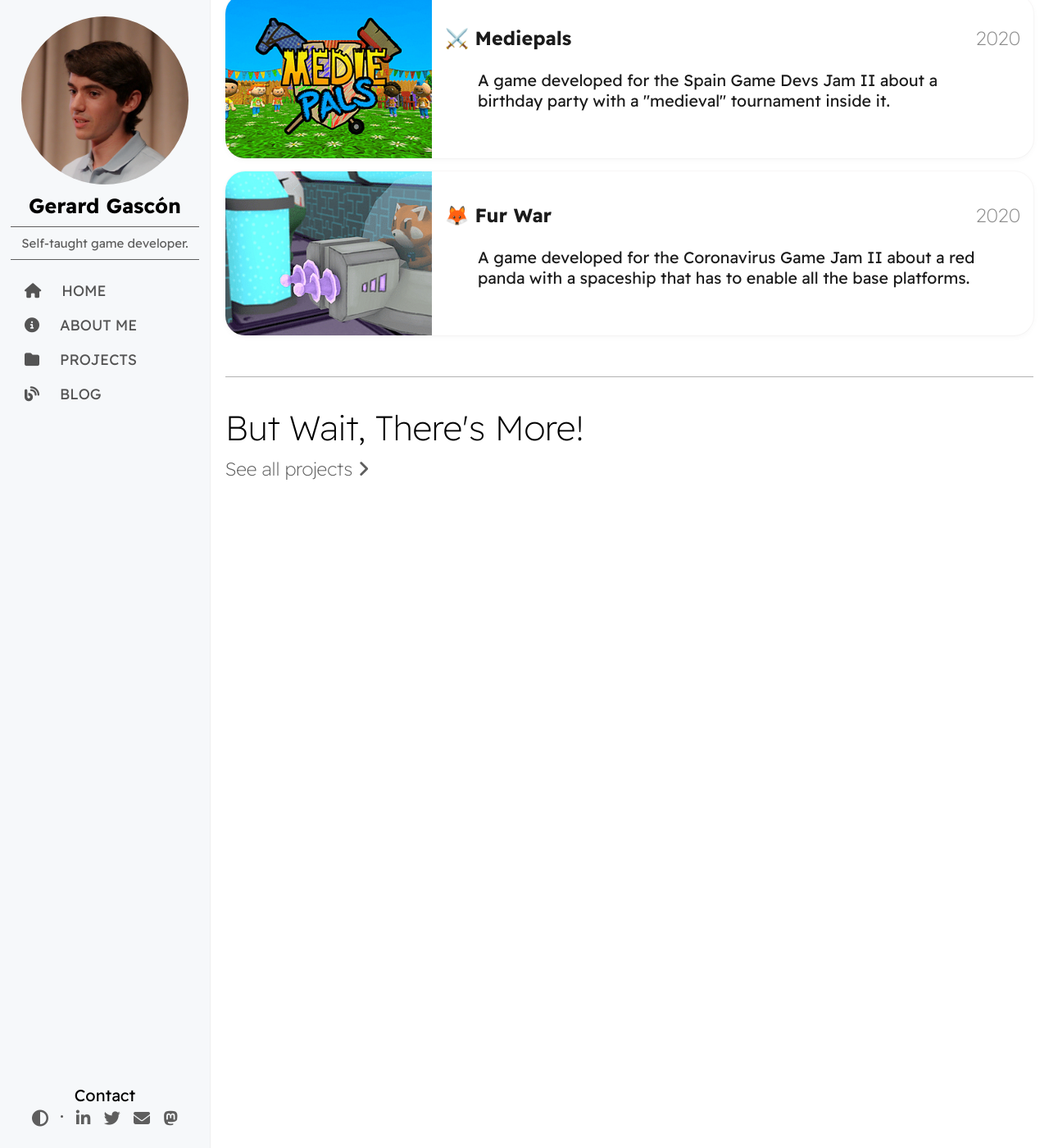
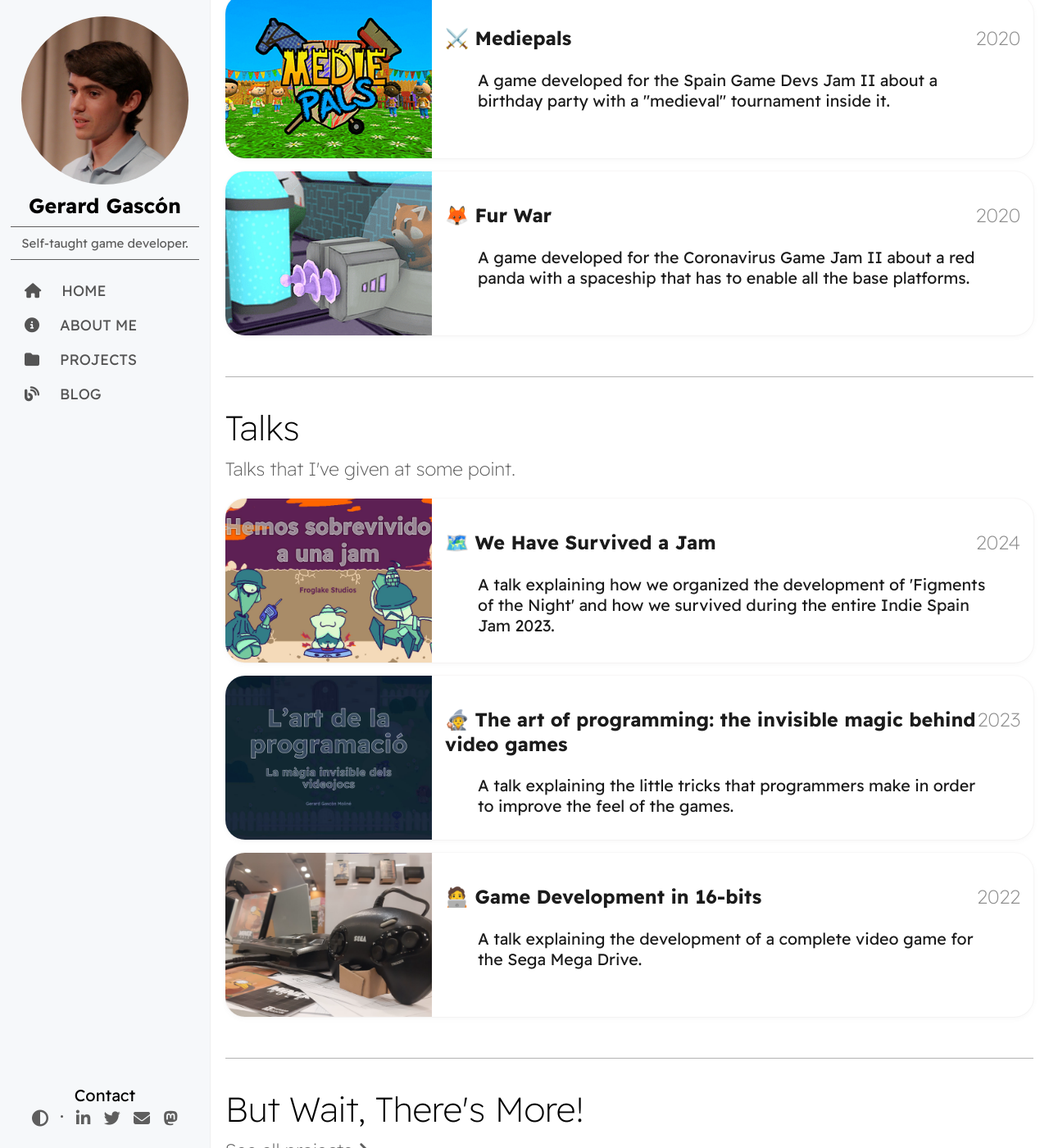
Before and after one commit to GerardGascon/gerardgascon.github.io, a Jekyll site: the page built from projects.html, in a window 1280 px wide and 1400 px high, scrolled down 3713 px. Shown: the whole window at 82% size. Built offline with Jekyll 4.4.1, drawn with Linux system fonts in a browser that asks for light colours; nearby versions of some CDN libraries.

Commit message:
feat: added talks images

```diff
--- a/_talks/2022-03-19-Game-Development-in-16-bits.md
+++ b/_talks/2022-03-19-Game-Development-in-16-bits.md
@@ -1,11 +1,11 @@
 ---
 title: "🧑‍💻 Game Development in 16&#8209;bits"
-image: null
+image: /assets/images/projects/16_bits_talk.png
 release: 2022
 place: Arxiu Comarcal de l'Alt Urgell
-description: null
+description: A talk explaining the development of a complete video game for the Sega Mega Drive.
 short-description: The development of the research.
-remarkable: false
+remarkable: true
 banner: /assets/images/banners/Arxiu.png
 city: La Seu d'Urgell
 download:
--- a/_talks/2023-08-28-The-art-of-programming-the-invisible-magic-behind-video-games.md
+++ b/_talks/2023-08-28-The-art-of-programming-the-invisible-magic-behind-video-games.md
@@ -1,11 +1,11 @@
 ---
 title: "🧙 The art of programming: the invisible magic behind video games"
-image: null
+image: /assets/images/projects/art_of_programming.png
 release: 2023
 place: A l’estiu, recerca’t!
-description: null
+description: A talk explaining the little tricks that programmers make in order to improve the feel of the games.
 short-description: An introduction to game feel.
-remarkable: false
+remarkable: true
 banner: /assets/images/banners/RecercaCerdanya.png
 city: Puigcerdà
 tools:
--- a/_talks/2024-02-27-We-Have-Survived-a-Game-Jam.md
+++ b/_talks/2024-02-27-We-Have-Survived-a-Game-Jam.md
@@ -1,11 +1,11 @@
 ---
 title: "🗺️ We Have Survived a Jam"
-image: null
+image: /assets/images/projects/survived_a_jam.png
 release: 2024
 place: GameGen 9
-description: null
+description: A talk explaining how we organized the development of 'Figments of the Night' and how we survived during the entire Indie Spain Jam 2023.
 short-description: How we organized the development at the IndieSpainJam 2023.
-remarkable: false
+remarkable: true
 banner: /assets/images/banners/GameGen9.png
 city: Móstoles
 download:
--- a/projects.html
+++ b/projects.html
@@ -66,6 +66,18 @@ Learn each and every project I've released over the years and what I am working
 				{% endfor %}
 
 				<hr>
+				<h2>Talks</h2>
+				<p class="summary">
+					Talks that I've given at some point.
+				</p>
+				{% assign talks = site.talks | reverse %}
+				{% for game in talks %}
+					{% if game.remarkable == true %}
+						{% include projects/detailedProject.html %}
+					{% endif %}
+				{% endfor %}
+
+				<hr>
 				<h2>But Wait, There's More!</h2>
 				<a class="more" href="all/" ,="">See all projects <i class="fa-solid fa-angle-right"></i></a>
 			</div>
```
Also changed, not shown: assets/images/projects/16_bits_talk.png (added), assets/images/projects/art_of_programming.png (added), assets/images/projects/survived_a_jam.png (added).
